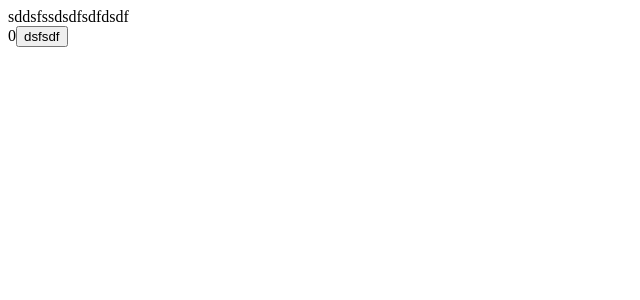
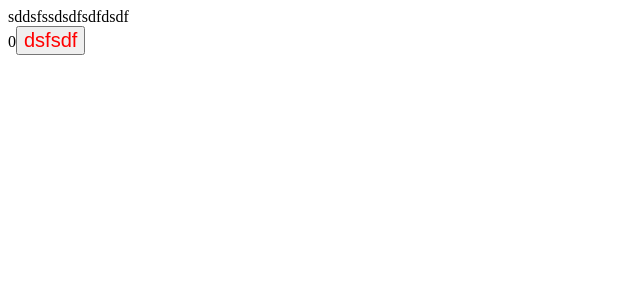
Before and after one commit to gdezpd/project-on-webpack, a React app: page / in a window 1280 px wide. Shown: the top 300 px of the page, without its empty margins (0-640 px from the left). Built offline with nearby package versions, Linux system fonts and the light colour scheme.

Commit message:
add scss loader

```diff
--- a/src/components/Counter.tsx
+++ b/src/components/Counter.tsx
@@ -1,4 +1,5 @@
 import React, {useState} from 'react';
+import './counter.scss'
 
 const Counter = () => {
     let [increment, setIncrement] = useState<number>(0)
@@ -8,7 +9,6 @@
     return (
         <div>
             {increment}
-
             <button onClick={onClickHandler}> dsfsdf</button>
         </div>
     );
--- /dev/null
+++ b/src/components/counter.scss
@@ -0,0 +1,4 @@
+button {
+    font-size: 20px;
+    color: red;
+}
```
Also changed, not shown: package.json (+6 -2 lines), 2 other files (tests, documents, lock files or other folders).
